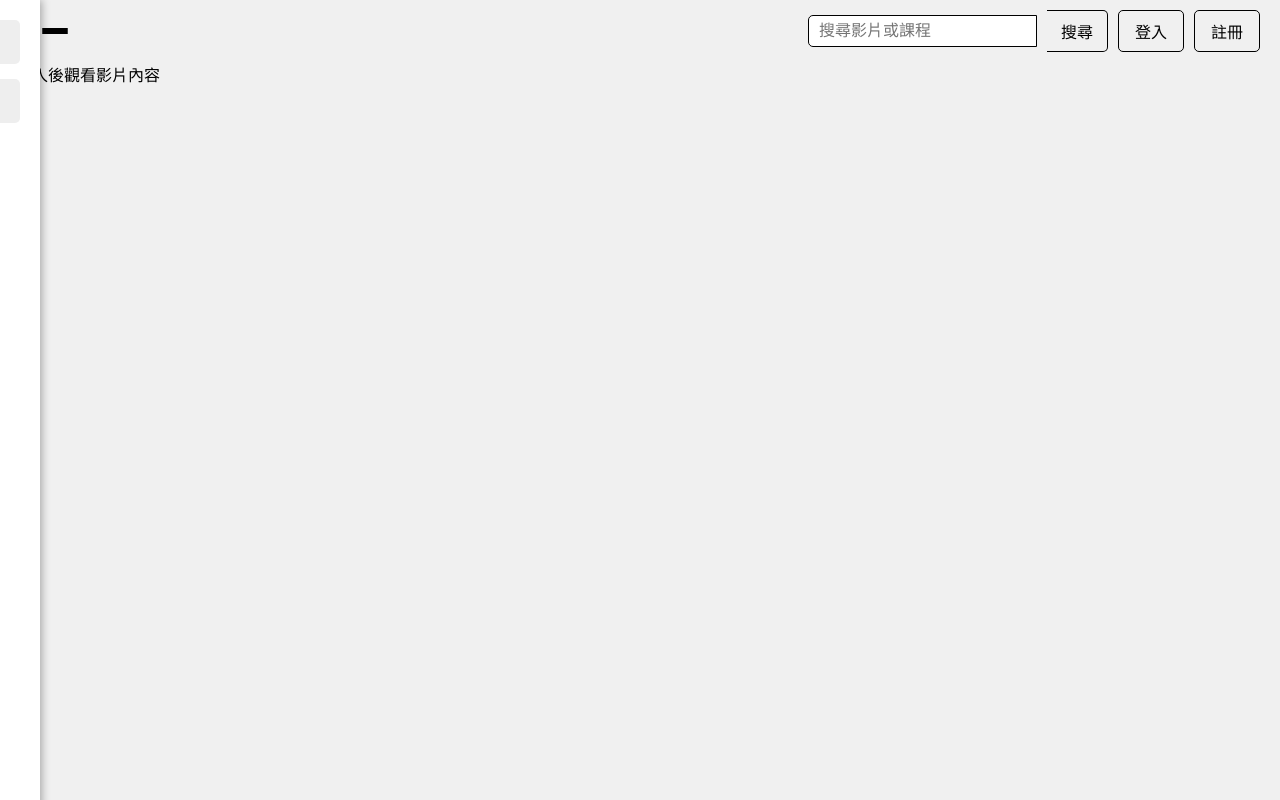
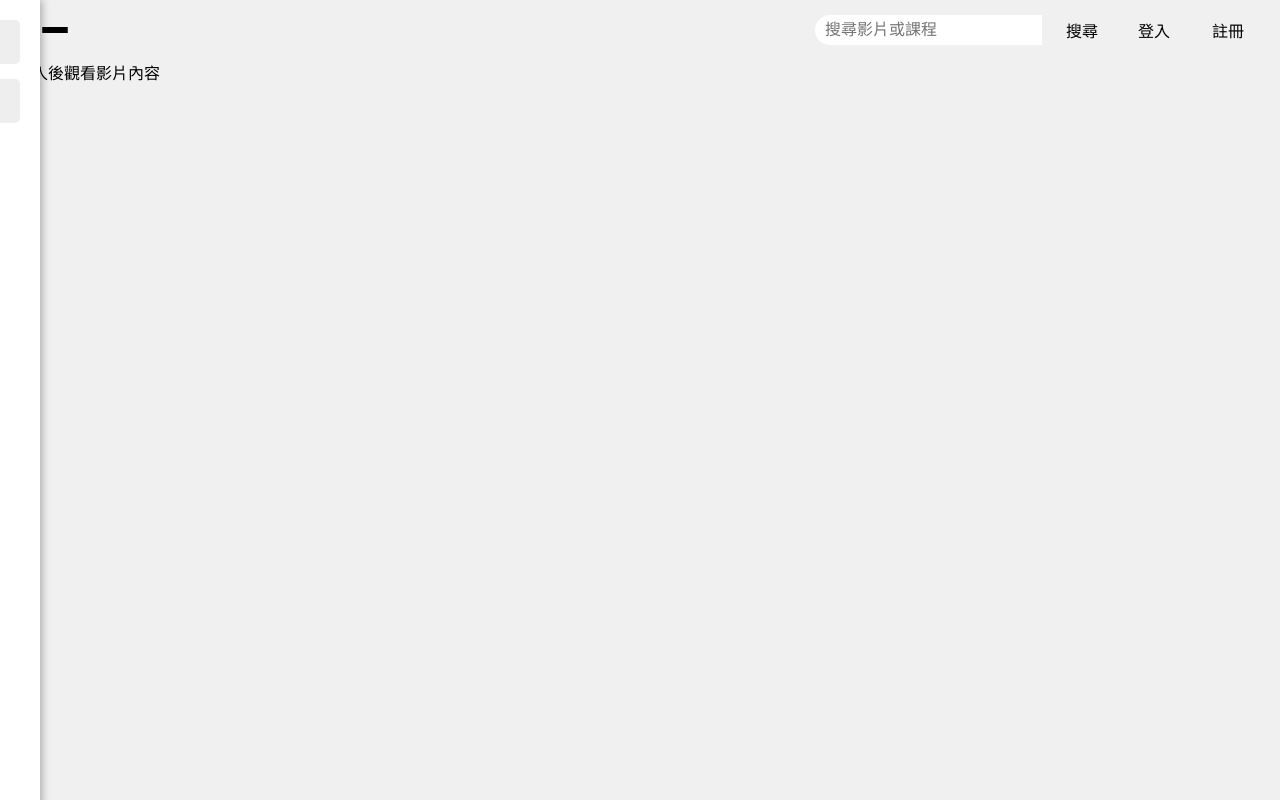
Before and after one commit to bensoncheng1118-coder/my-backend5, a Flask app: page / in a window 1280 px wide. Run offline with Flask 3, Linux system fonts and the light colour scheme; some libraries are stand-ins or nearby versions.

Commit message:
Update index.html

```diff
--- a/templates/index.html
+++ b/templates/index.html
@@ -21,10 +21,11 @@
   nav button {
     background-color: transparent; /* 透明底 */
     color: black; /* 黑字 */
-    border: 1.5px solid black;
+    /* border: 1.5px solid black; 改為無邊框 */
+    border: none;
     padding: 8px 16px;
     margin-left: 10px;
-    border-radius: 5px;
+    border-radius: 9999px; /* 超圓潤 */
     cursor: pointer;
     font-size: 1em;
     transition: all 0.3s ease;
@@ -36,12 +37,13 @@
   #user-menu-button {
     background: transparent;
     color: black;
-    border: 1.5px solid black;
+    /* border: 1.5px solid black; 改為無邊框 */
+    border: none;
     font-size: 1em;
     cursor: pointer;
     margin-left: 10px;
     padding: 8px 16px;
-    border-radius: 5px;
+    border-radius: 9999px; /* 超圓潤 */
     position: relative;
     transition: all 0.3s ease;
   }
@@ -110,16 +112,17 @@
   #search-input {
     padding: 6px 10px;
     font-size: 1em;
-    border: 1.5px solid black;
-    border-radius: 5px 0 0 5px;
+    /* border: 1.5px solid black; 改為無邊框 */
+    border: none;
+    border-radius: 9999px 0 0 9999px; /* 左側超圓潤 */
     outline: none;
   }
   #search-btn {
     padding: 8px 14px;
     font-size: 1em;
-    border: 1.5px solid black;
-    border-left: none;
-    border-radius: 0 5px 5px 0;
+    /* border: 1.5px solid black; border-left: none; 改為無邊框 */
+    border: none;
+    border-radius: 0 9999px 9999px 0; /* 右側超圓潤 */
     background-color: transparent;
     color: black;
     cursor: pointer;
```
